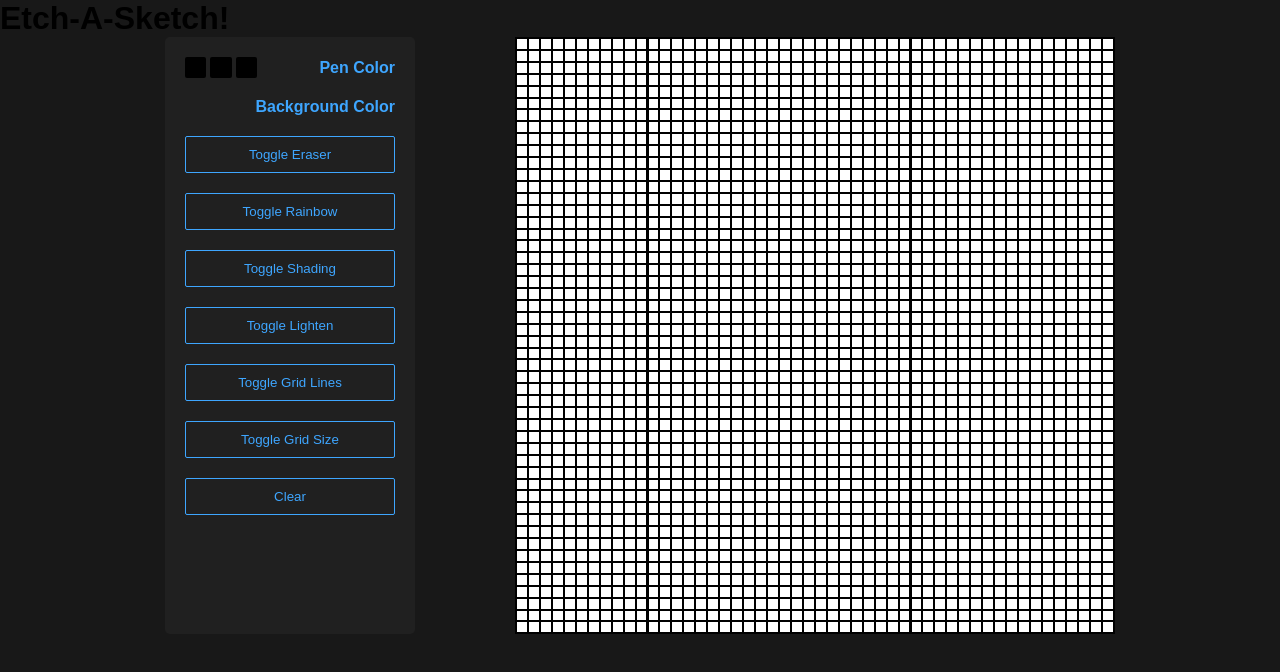
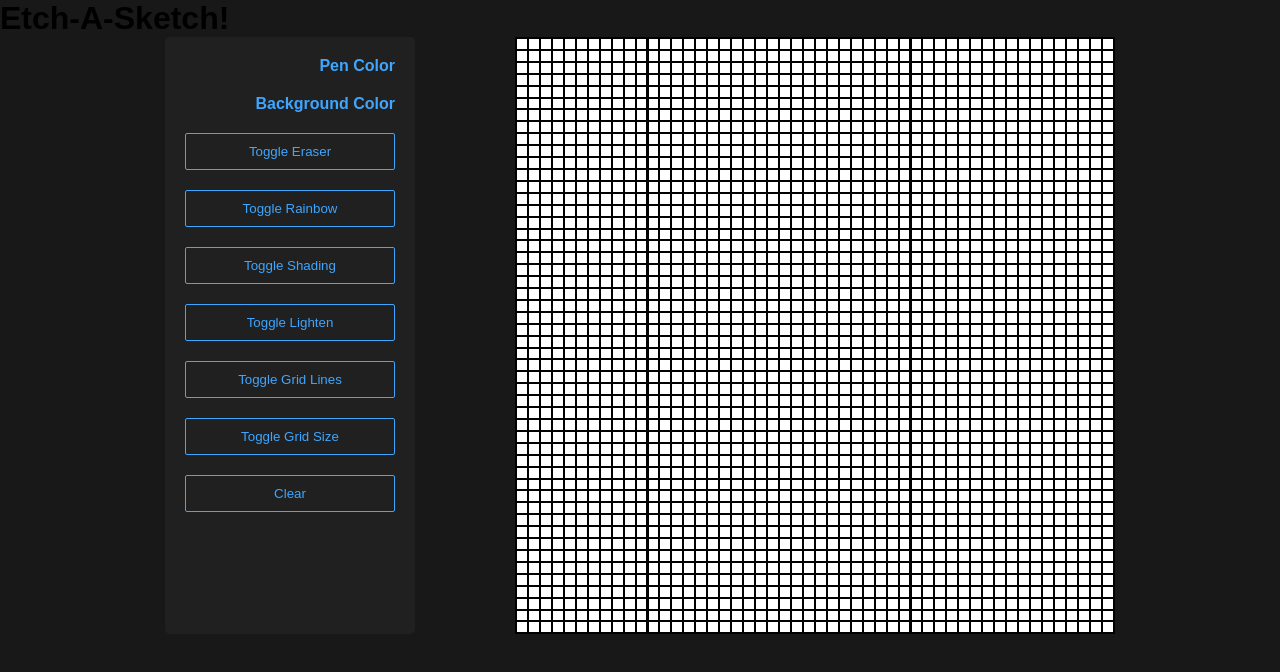
Before and after one commit to itsEmadK/odin-etch-a-scketch, a plain HTML site: page index.html in a window 1280 px wide. Drawn offline with Linux system fonts and the light colour scheme.

Commit message:
Remove test color items

```diff
--- a/index.html
+++ b/index.html
@@ -13,11 +13,7 @@
 
     <div class="side-menu">
         <div class="pen-colors-container">
-            <div class="color-items-container">
-                <div style="background-color: black" class="color-item"></div>
-                <div style="background-color: black" class="color-item"></div>
-                <div style="background-color: black" class="color-item"></div>
-            </div>
+            <div class="color-items-container"></div>
             <div class="pen-colors-subtitle">Pen Color</div>
         </div>
         <div class="background-colors-container">
```
